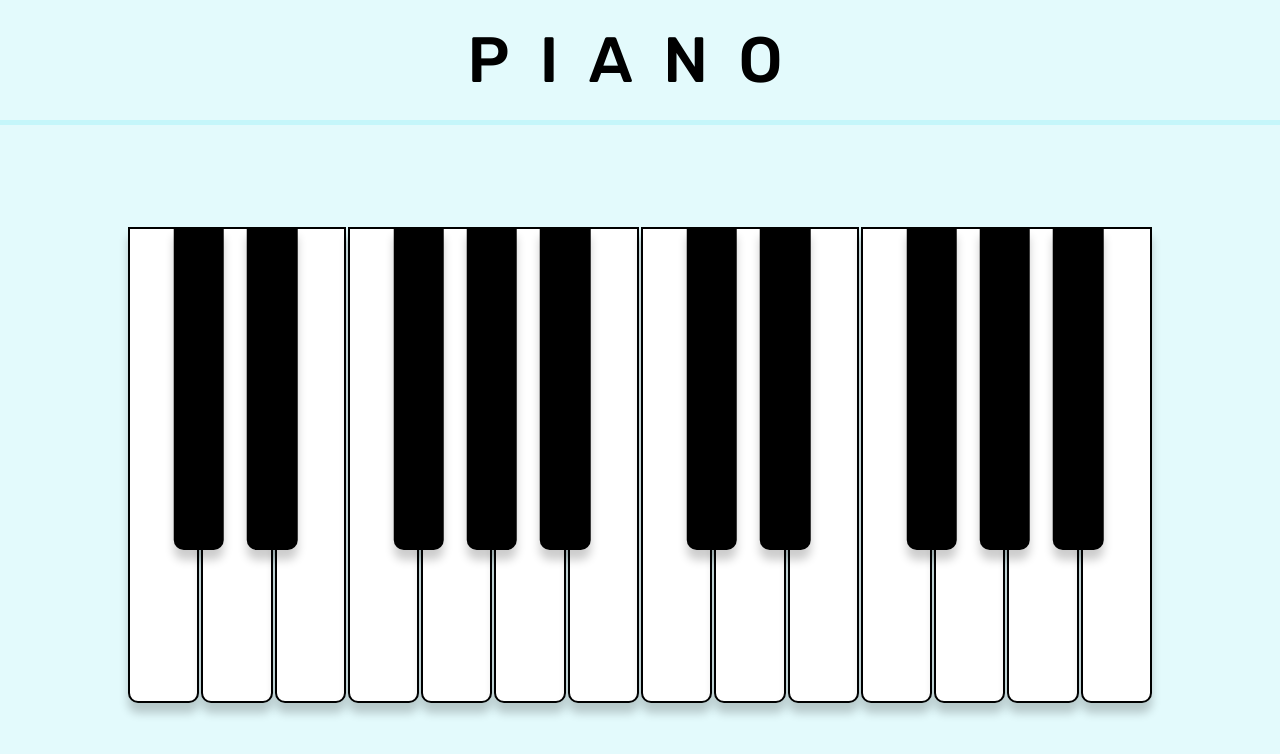
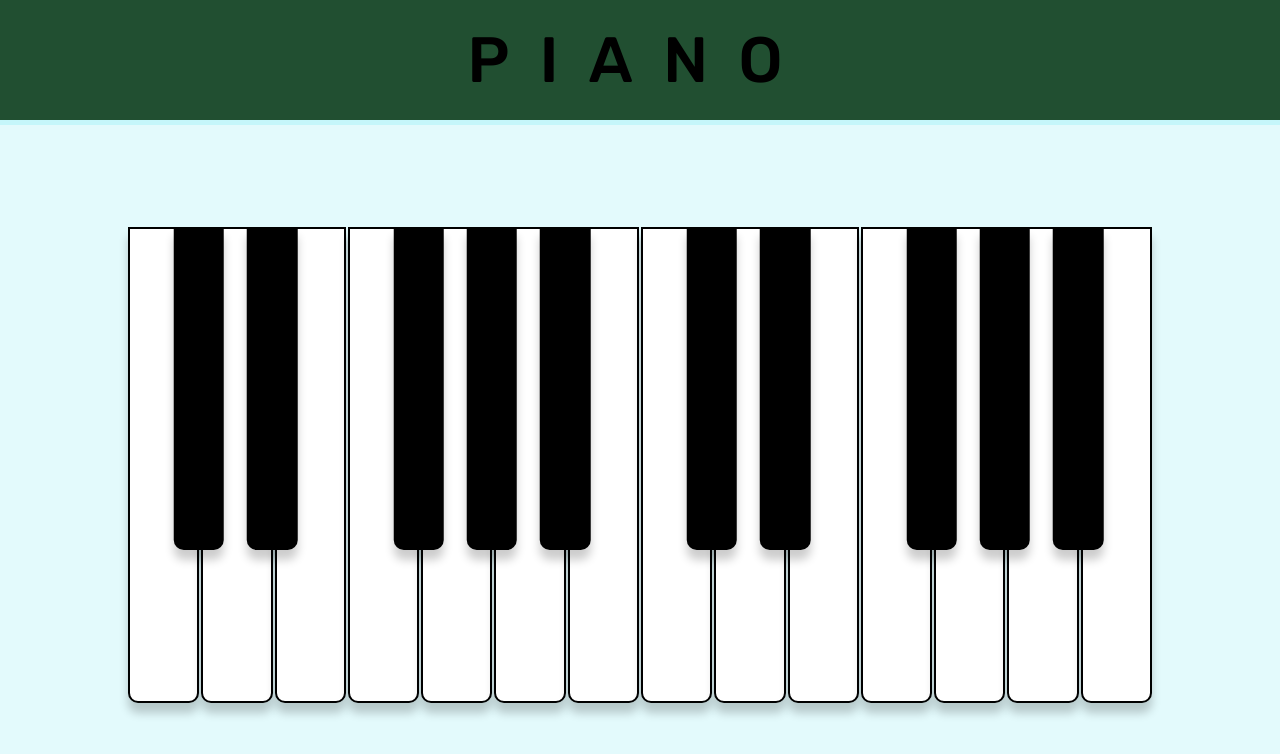
Before and after one commit to arditbetu/piano_js, a plain HTML site: page index.html in a window 1280 px wide. Drawn offline with Linux system fonts and the light colour scheme.

Commit message:
new background clr

```diff
--- a/style.css
+++ b/style.css
@@ -9,7 +9,7 @@ body {
   display: flex;
   align-items: center;
   justify-content: center;
-  background-color: #e3fafc;
+  background-color: #214f31;
   /* background-image: url("img/header.png");
   background-repeat: repeat; */
   border-bottom: 5px solid #c5f6fa;
```
